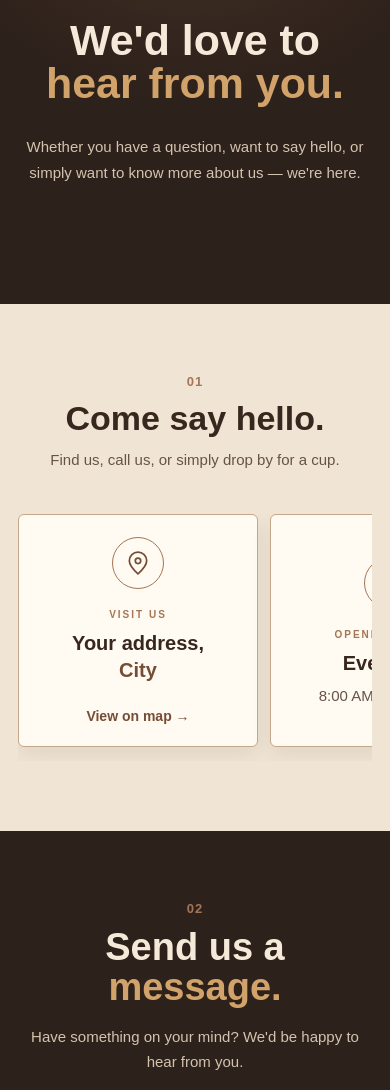
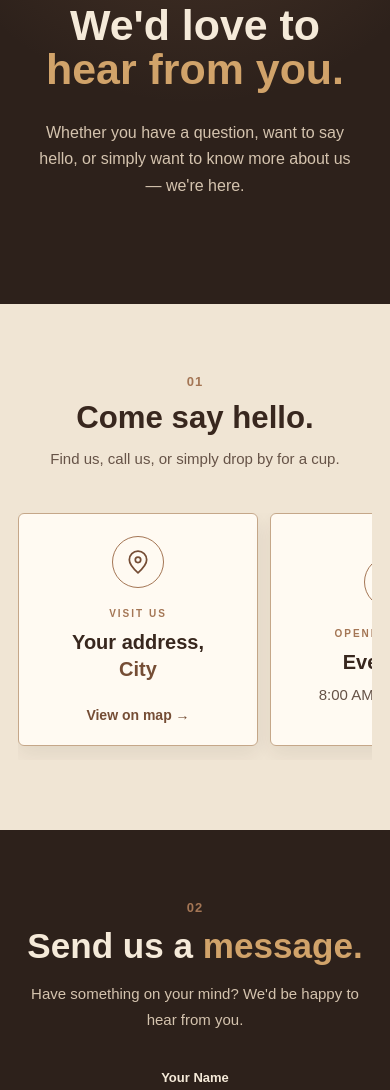
Before and after one commit to Akram-Osama/The-Daily-Grind, a website built with Vite: page cafe-web/src/pages/contact.html in a window 390 px wide. Shown: the part 186-1276 px from the top of the page. Built offline with nearby package versions, Linux system fonts and the light colour scheme.

Commit message:
edit text on phone

```diff
--- a/cafe-web/src/style.css
+++ b/cafe-web/src/style.css
@@ -584,10 +584,11 @@ header {
   }
 
   .hero-content p {
-    max-width: none;
+    max-width: 320px;
     margin-top: 14px;
-    font-size: clamp(12px, calc((100vw - 48px) / 21), 18px);
-    line-height: 1.45;
+    font-size: clamp(15px, 4.5vw, 17px);
+    line-height: 1.55;
+    white-space: normal;
   }
 
   header {
@@ -604,7 +605,7 @@ header {
   }
 
   .what h2 {
-    font-size: 25px;
+    font-size: clamp(20px, 7.2vw, 25px);
     white-space: nowrap;
   }
 
@@ -716,7 +717,7 @@ header {
   }
 
   .what-card p {
-    font-size: 14px;
-    line-height: 1.55;
+    font-size: 15px;
+    line-height: 1.6;
   }
 }
--- a/cafe-web/src/style/contact.css
+++ b/cafe-web/src/style/contact.css
@@ -1154,7 +1154,10 @@ form {
     }
 
     .hero-description {
-        font-size: 15px;
+        max-width: 36ch;
+        margin-inline: auto;
+        font-size: 16px;
+        line-height: 1.65;
     }
 
     .contact-info-section,
@@ -1169,6 +1172,11 @@ form {
         gap: 12px;
 
         text-align: center;
+    }
+
+    .section-heading h2 {
+        font-size: clamp(30px, 8vw, 40px);
+        line-height: 1.1;
     }
 
     .info-grid {
@@ -1222,6 +1230,11 @@ form {
         margin-left: auto;
     }
 
+    .form-heading h2 {
+        font-size: clamp(32px, 9vw, 38px);
+        line-height: 1.1;
+    }
+
     .send-button {
         justify-content: center;
         gap: 12px;
@@ -1233,6 +1246,11 @@ form {
 
     .location-top > div {
         text-align: center;
+    }
+
+    .location-top h2 {
+        font-size: clamp(26px, 8vw, 34px);
+        line-height: 1.1;
     }
 
     .map-placeholder {
@@ -1305,16 +1323,8 @@ form {
         font-size: 20px;
     }
 
-    .form-heading h2 {
-        font-size: 38px;
-    }
-
     .location-top {
         gap: 12px;
-    }
-
-    .location-top h2 {
-        font-size: 30px;
     }
 
     .map-placeholder {
@@ -1322,7 +1332,8 @@ form {
     }
 
     .social-section h2 {
-        font-size: 40px;
+        font-size: clamp(32px, 9vw, 40px);
+        line-height: 1.08;
     }
 
     .footer-social-links {
--- a/cafe-web/src/style/menu.css
+++ b/cafe-web/src/style/menu.css
@@ -757,7 +757,10 @@ a {
     .hero-description {
         margin-top: 22px;
 
-        font-size: 15px;
+        max-width: 36ch;
+        margin-inline: auto;
+        font-size: 16px;
+        line-height: 1.6;
     }
 
     .menu-section {
@@ -765,7 +768,13 @@ a {
     }
 
     .section-title h2 {
-        font-size: 38px;
+        font-size: clamp(30px, 9vw, 38px);
+        line-height: 1.08;
+    }
+
+    .section-title p {
+        font-size: 15px;
+        line-height: 1.6;
     }
 
     .menu-items {
@@ -793,7 +802,8 @@ a {
     }
 
     .item-info p {
-        font-size: 13px;
+        font-size: 14px;
+        line-height: 1.55;
 
         margin-bottom: 12px;
     }
```
